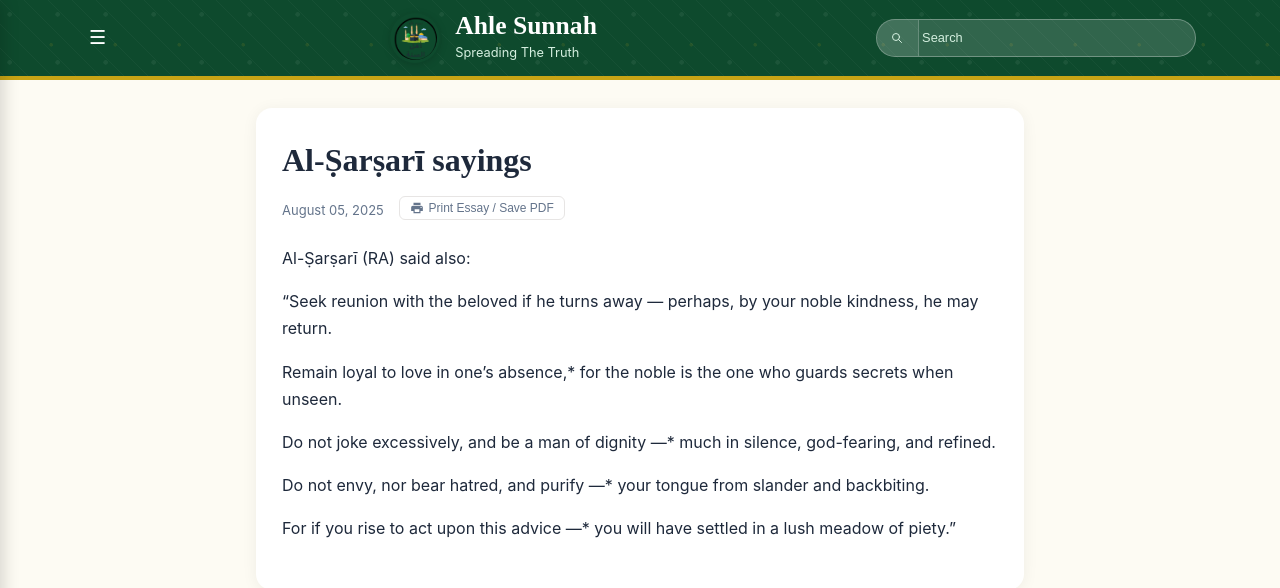
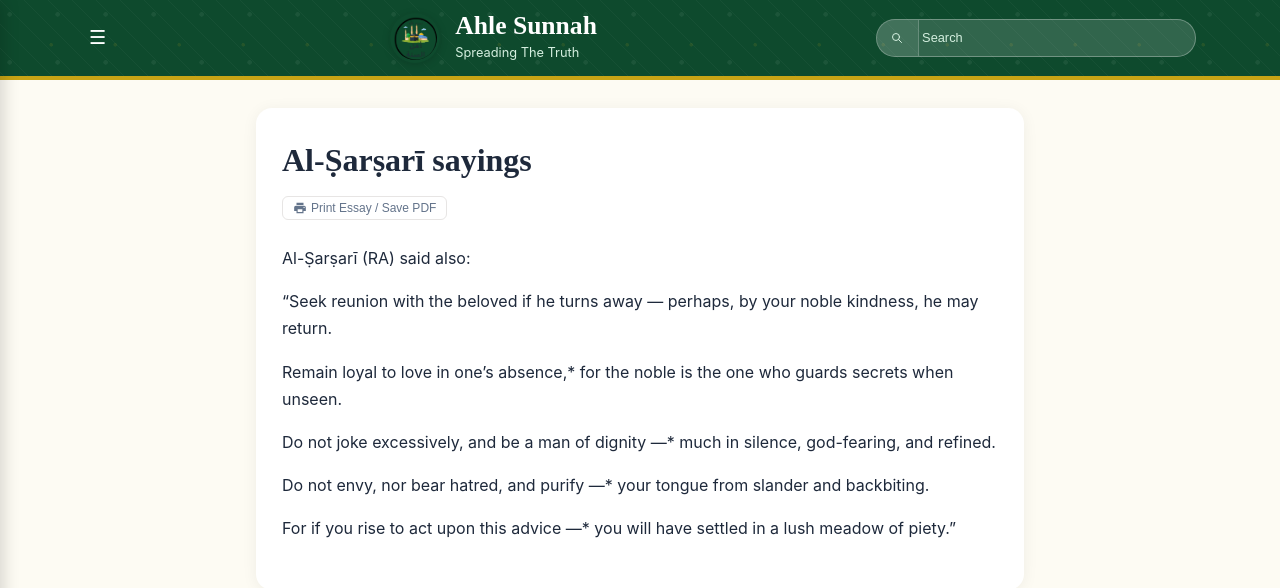
Before and after one commit to Fali17/ahlesunnah, a Jekyll site: the page built from _posts/2025-08-05-al-sarsari-sayings.md, in a window 1280 px wide and 1051 px high. Shown: the top 588 px of the window. Built offline with Jekyll 4.4.1, drawn with Linux system fonts in a browser that asks for light colours; some of the changed lines change nothing that is shown.

Commit message:
Update post.html

```diff
--- a/_layouts/post.html
+++ b/_layouts/post.html
@@ -101,58 +101,39 @@
 
 </style>
 
-
-<!-- This file acts as the master container for ALL your essays -->
 <article class="post-full">
-
   <header class="post-header">
     <h1 class="post-title">{{ page.title }}</h1>
     <div class="meta">
-  <time datetime="{{ page.date | date_to_xmlschema }}">
-    {{ page.date | date: "%B %d, %Y" }}
-  </time>
-
-  <!-- Updated academic structural isolate printing link -->
-  <button onclick="printAcademicArticle();" class="print-essay-btn">
+      <button onclick="printAcademicArticle();" class="print-essay-btn" style="margin-left: 0;">
         <svg xmlns="http://w3.org" viewBox="0 0 24 24" width="14" height="14" fill="currentColor" style="vertical-align: text-bottom; margin-right: 4px;">
           <path d="M19 8H5c-1.66 0-3 1.34-3 3v6h4v4h12v-4h4v-6c0-1.66-1.34-3-3-3zm-3 11H8v-5h8v5zm3-7c-.55 0-1-.45-1-1s.45-1 1-1 1 .45 1 1-.45 1-1 1zm-1-9H6v4h12V3z"/>
         </svg>
         Print Essay / Save PDF
       </button>
     </div>
+  </header>
+
+  <div class="post-content">
+    {{ content }}
+  </div>
+</article>
 
 <script>
 function printAcademicArticle() {
-  // 1. Target the pure article text container element
   const articleContent = document.querySelector('.post-full').innerHTML;
-
-  // 2. Save the total current digital screen view state elements
   const originalBody = document.body.innerHTML;
-
-  // 3. Temporarily isolate the page shell down strictly to your text content values
   document.body.innerHTML = '<main class="post-full" style="background:#fff!important; padding:0!important; margin:0!important; box-shadow:none!important; border:none!important;"><div class="post-content">' + articleContent + '</div></main>';
-
-  // 4. Trigger the system engine PDF save command window
   window.print();
-
-  // 5. Restore the site back to your layout configuration instantly
   document.body.innerHTML = originalBody;
-
-  // Re-execute your automated Arabic script logic since the window refreshed state parameters
   if (typeof window.location.reload === 'function') {
       window.location.reload();
   }
 }
 </script>
 
+
   </header>
-
-  <!-- This tag automatically injects your plain markdown prose here and applies your typography rules -->
-  <div class="post-content">
-    {{ content }}
-  </div>
-
-</article>
 
   <!-- Chronological Post Navigation Row Framework -->
 {% if page.previous or page.next %}
@@ -185,38 +166,3 @@
     <a href="{{ '/' | relative_url }}">&larr; Back to all posts</a>
   </div>
 </article>
-
-<script>
-document.addEventListener("DOMContentLoaded", function() {
-  // 1. Locate the container holding your essay content
-  const postBody = document.querySelector(".post-content");
-  if (!postBody) return;
-
-  // 2. This regex formula instantly detects Arabic Unicode text characters
-  const arabicRegex = /[\u0600-\u06FF\u0750-\u077F\u08A0-\u08FF\uFB50-\uFDFF\uFE70-\uFEFF]/;
-
-  // 3. Scan all paragraphs, list items, and blockquotes in your post
-  const blocks = postBody.querySelectorAll("p, li, blockquote");
-
-  blocks.forEach(block => {
-    // If a whole block is primarily Arabic, convert the whole block layout
-    if (arabicRegex.test(block.textContent) && block.textContent.trim().length < 300 && !block.textContent.includes("a") && !block.textContent.includes("e")) {
-      block.classList.add("auto-arabic");
-    } else {
-      // If it's an English sentence containing inline Arabic phrases, wrap just those words!
-      let html = block.innerHTML;
-
-      // Matches consecutive Arabic letters, spaces, and punctuation markings
-      const inlineArabicRegex = /([\u0600-\u06FF\u0750-\u077F\u08A0-\u08FF\uFB50-\uFDFF\uFE70-\uFEFF\s\p{P}]+)/gu;
-
-      html = html.replace(inlineArabicRegex, function(match) {
-        if (match.trim().length > 1) {
-          return `<span class="auto-arabic-inline">${match}</span>`;
-        }
-        return match;
-      });
-      block.innerHTML = html;
-    }
-  });
-});
-</script>
```
Lines whose indentation alone changed are shown as unchanged.
